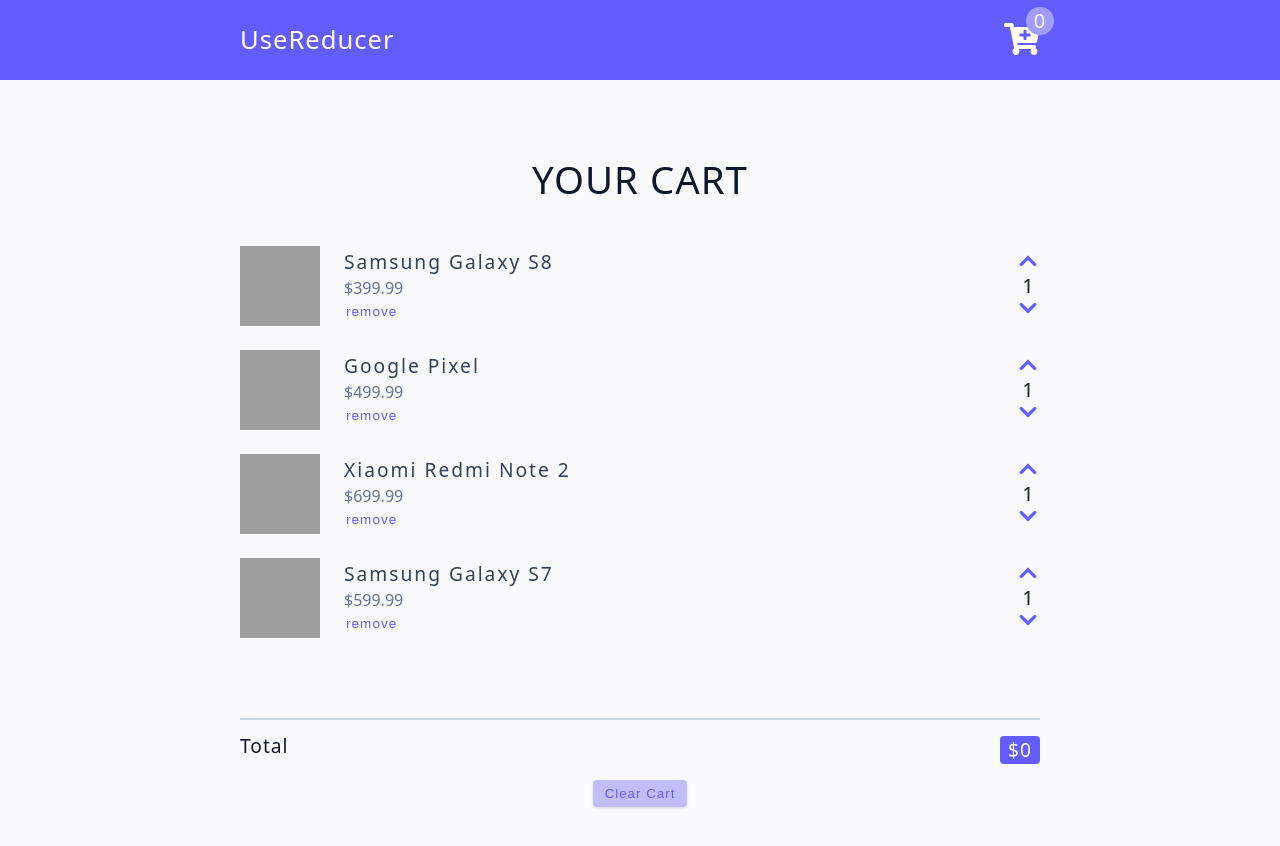
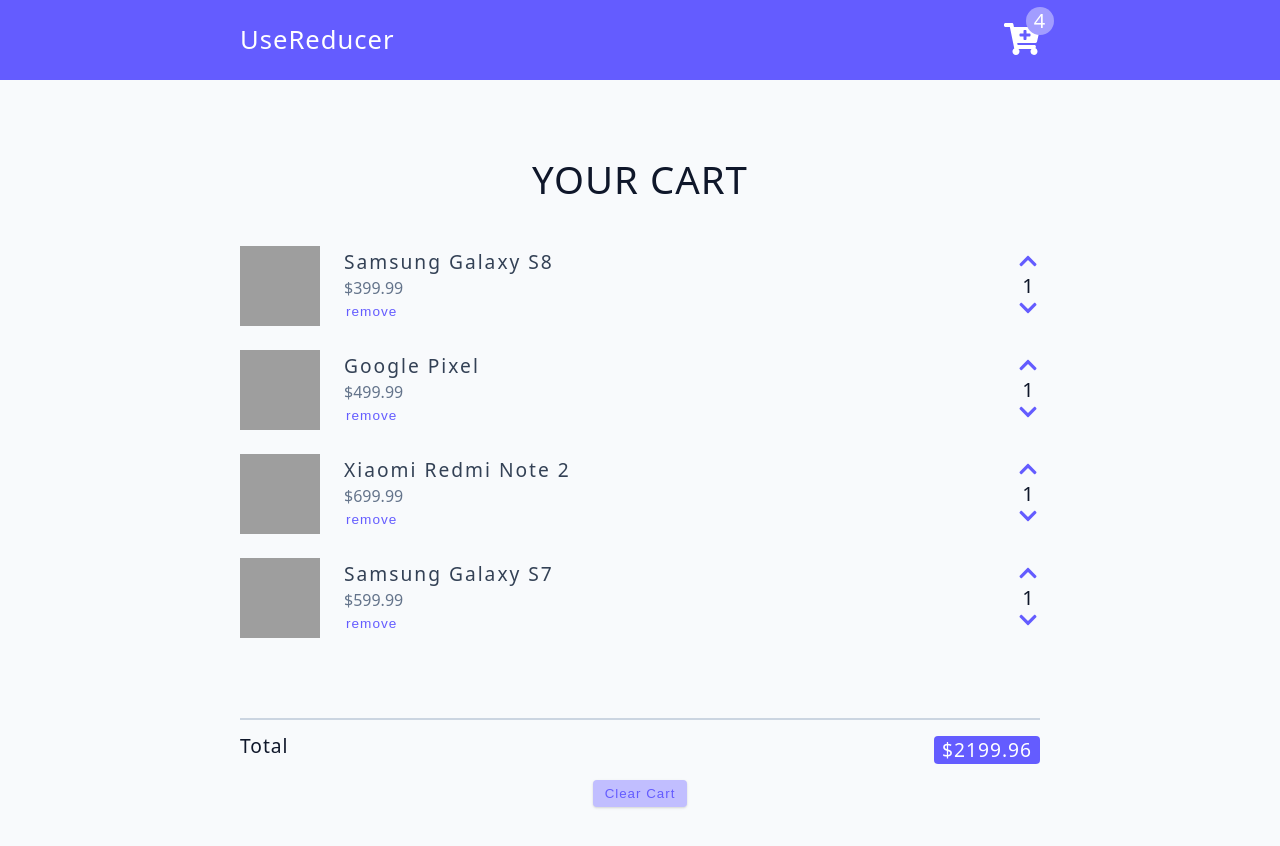
Before and after one commit to RedJyu/use-reducer-cart-tutorial, a React (Vite) app: page / in a window 1280 px wide. Built offline with nearby package versions, Linux system fonts and the light colour scheme; grey boxes are pictures that could not be loaded.

Commit message:
totals/items finished

```diff
--- a/src/CartContainer.jsx
+++ b/src/CartContainer.jsx
@@ -34,7 +34,7 @@
         <hr />
         <div>
           <h5 className='cart-total'>
-            total <span>${totalCost}</span>
+            total <span>${totalCost.toFixed(2)}</span>
           </h5>
         </div>
         <button className='btn btn-hipster' onClick={clearCart}>
--- a/src/utils.jsx
+++ b/src/utils.jsx
@@ -1,5 +1,10 @@
 export const getTotals = (cart) => {
   let totalAmount = 0;
   let totalCost = 0;
+  for (let { amount, price } of cart.values()) {
+    totalAmount += amount;
+    totalCost += amount * price;
+  }
+
   return { totalAmount, totalCost };
 };
```
